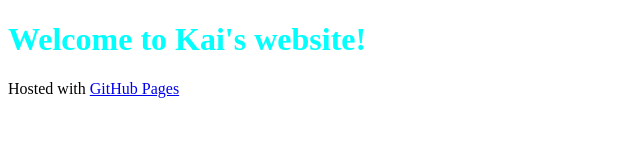
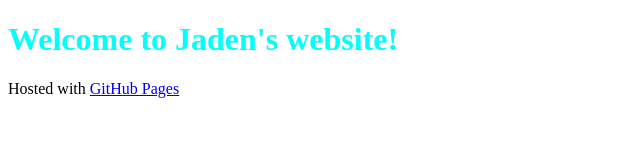
Before and after one commit to RandomIdiot315/RandomIdiot315.github.io, a plain HTML site: page index.html in a window 1280 px wide. Shown: the whole page, without its empty margins (0-640 px from the left). Drawn offline with Linux system fonts and the light colour scheme.

Commit message:
Update index.html

```diff
--- a/index.html
+++ b/index.html
@@ -4,7 +4,7 @@
   <link rel='stylesheet' href='style.css'>
   </head>
 <body>
-<h1 class='rainbow'>Welcome to Kai's website!</h1>
+<h1 class='rainbow'>Welcome to Jaden's website!</h1>
 <p>Hosted with <a href='https://pages.github.com/'> GitHub Pages</a></p>
 </body>
 </html>
```
